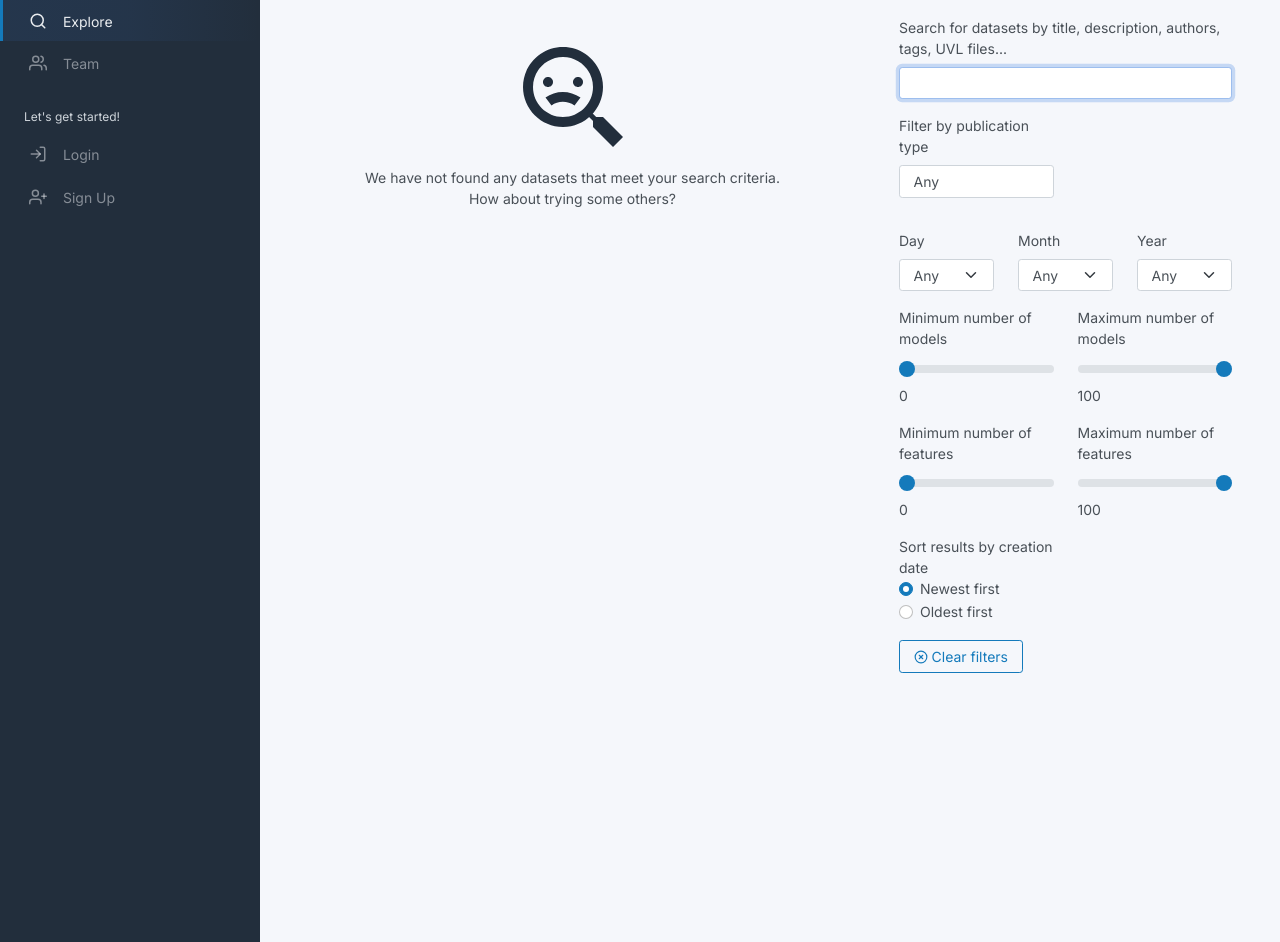
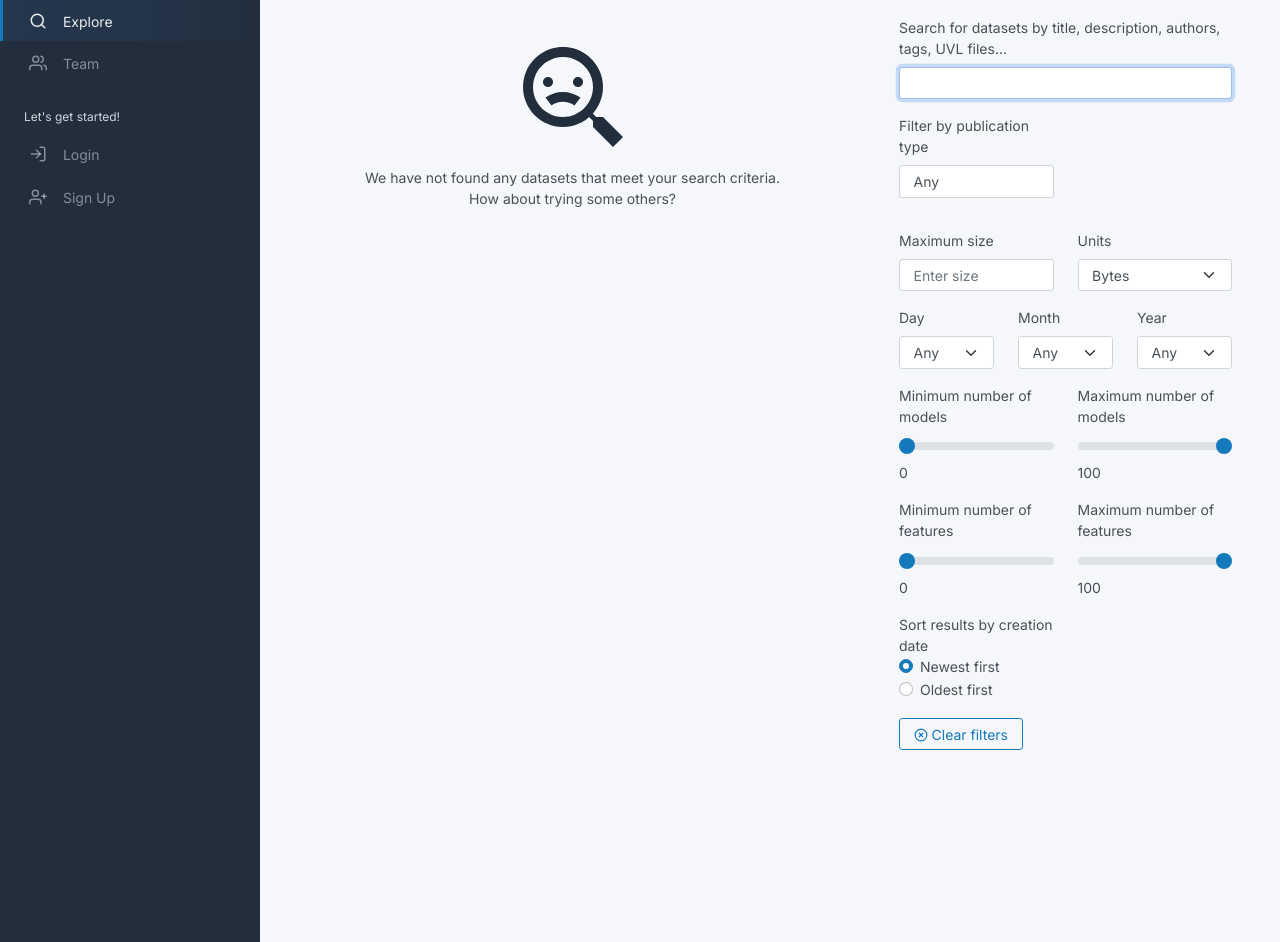
Before and after one commit to salmorejo-hub/uvlhub, a Flask app: page /explore in a window 1280 px wide. Shown: the part 184-1126 px from the top of the page. Run offline with Flask 3, Linux system fonts and the light colour scheme; data that the repository does not hold is empty; parts of the project's set-up code (start-up, migrations or seed data) failed here and were passed over; some libraries are stand-ins or nearby versions.

Commit message:
feat: Add dataset size filtering options in explore module Ref #41

```diff
--- a/app/modules/explore/assets/scripts.js
+++ b/app/modules/explore/assets/scripts.js
@@ -28,6 +28,8 @@ function send_query() {
                 day: document.querySelector('#day').value,
                 month: document.querySelector('#month').value,
                 year: document.querySelector('#year').value,
+                max_size: parseFloat(document.querySelector('#max_size').value),
+                size_unit: document.querySelector('#size_unit').value,
             };
 
             console.log(document.querySelector('#publication_type').value);
@@ -212,6 +214,12 @@ function clearFilters() {
     let yearInput = document.querySelector('#year');
     yearInput.value = "";
 
+    let maxSizeInput = document.querySelector('#max_size');
+    maxSizeInput.value = "";
+
+    let sizeUnitSelect = document.querySelector('#size_unit');
+    sizeUnitSelect.value = "bytes";
+
     // Perform a new search with the reset filters
     queryInput.dispatchEvent(new Event('input', {bubbles: true}));
 }
--- a/app/modules/explore/repositories.py
+++ b/app/modules/explore/repositories.py
@@ -12,7 +12,7 @@ class ExploreRepository(BaseRepository):
 
     def filter(self, query="", sorting="newest", publication_type="any", tags=[], min_number_of_models=0,
                max_number_of_models=100, min_number_of_features=0, max_number_of_features=100, day="", month="",
-               year="", **kwargs):
+               year="", max_size=None, size_unit="bytes", **kwargs):
         # Normalize and remove unwanted characters
         normalized_query = unidecode.unidecode(query).lower()
         cleaned_query = re.sub(r'[,.":\'()\[\]^;!¡¿?]', "", normalized_query)
@@ -63,6 +63,12 @@ class ExploreRepository(BaseRepository):
         if year != "":
             datasets = datasets.filter(func.extract('year', DataSet.created_at) == int(year))
 
+        # Order by created_at
+        if sorting == "oldest":
+            datasets = datasets.order_by(self.model.created_at.asc())
+        else:
+            datasets = datasets.order_by(self.model.created_at.desc())
+
         # Filter by number of models and features
         datasets = datasets.filter(
             DSMetaData.ds_metrics.has(
@@ -71,12 +77,18 @@ class ExploreRepository(BaseRepository):
                 (cast(DSMetrics.number_of_features, Integer) >= min_number_of_features) &
                 (cast(DSMetrics.number_of_features, Integer) <= max_number_of_features)
             )
-        )
+        ).all()
 
-        # Order by created_at
-        if sorting == "oldest":
-            datasets = datasets.order_by(self.model.created_at.asc())
-        else:
-            datasets = datasets.order_by(self.model.created_at.desc())
+        # This filter operates on the datasets list that was returned by the previous filters that used ORM queries.
+        if max_size is not None:
+            if size_unit == "kb":
+                max_size_bytes = max_size * 1024
+            elif size_unit == "mb":
+                max_size_bytes = max_size * 1024 ** 2
+            elif size_unit == "gb":
+                max_size_bytes = max_size * 1024 ** 3
+            else:
+                max_size_bytes = max_size
+            datasets = [dataset for dataset in datasets if dataset.get_file_total_size() <= max_size_bytes]
 
-        return datasets.all()
+        return datasets
--- a/app/modules/explore/services.py
+++ b/app/modules/explore/services.py
@@ -8,7 +8,7 @@ class ExploreService(BaseService):
 
     def filter(self, query="", sorting="newest", publication_type="any", tags=[], min_number_of_models=0,
                max_number_of_models=100, min_number_of_features=0, max_number_of_features=100, day="", month="",
-               year="", **kwargs):
+               year="", max_size=None, size_unit="bytes", **kwargs):
         return self.repository.filter(query, sorting, publication_type, tags, min_number_of_models,
                                       max_number_of_models, min_number_of_features, max_number_of_features, day,
-                                      month, year, **kwargs)
+                                      month, year, max_size, size_unit, **kwargs)
--- a/app/modules/explore/templates/explore/index.html
+++ b/app/modules/explore/templates/explore/index.html
@@ -87,6 +87,25 @@
                         </div>
 
                     </div>
+
+                    <!-- Filter by dataset size -->
+                <div class="row mt-3">
+                    <div class="col-6">
+                        <label for="max_size" class="form-label">Maximum size</label>
+                        <input type="number" class="form-control" id="max_size" name="max_size" min="0"
+                               placeholder="Enter size">
+                    </div>
+                    <div class="col-6">
+                        <label for="size_unit" class="form-label">Units</label>
+                        <select class="form-select" id="size_unit" name="size_unit">
+                            <option value="bytes">Bytes</option>
+                            <option value="kb">KB</option>
+                            <option value="mb">MB</option>
+                            <option value="gb">GB</option>
+                        </select>
+                    </div>
+                </div>
+                <!-- End of filter by dataset size -->
 
                     <!-- Filter by Date (Day, Month, Year) -->
                     <div class="row mt-3">
```
